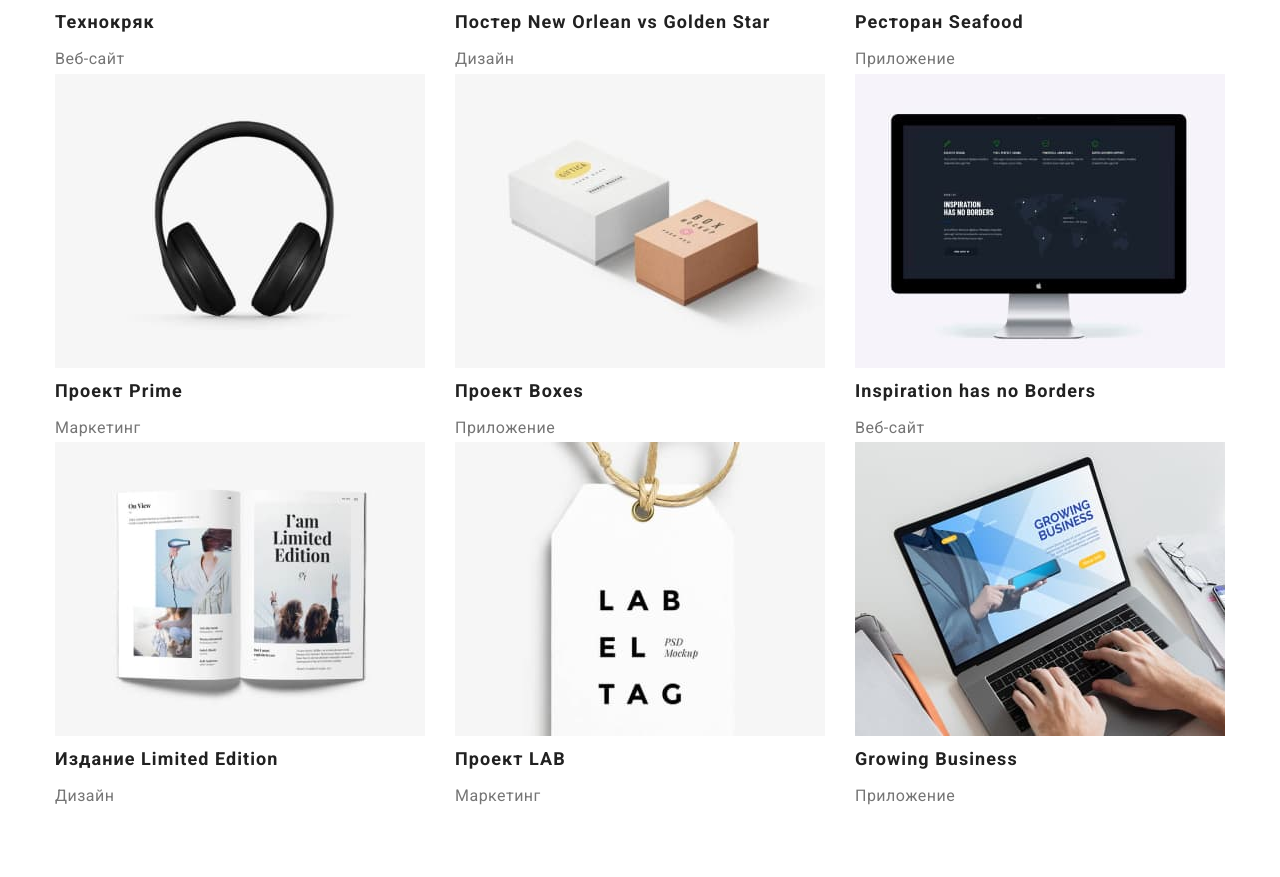
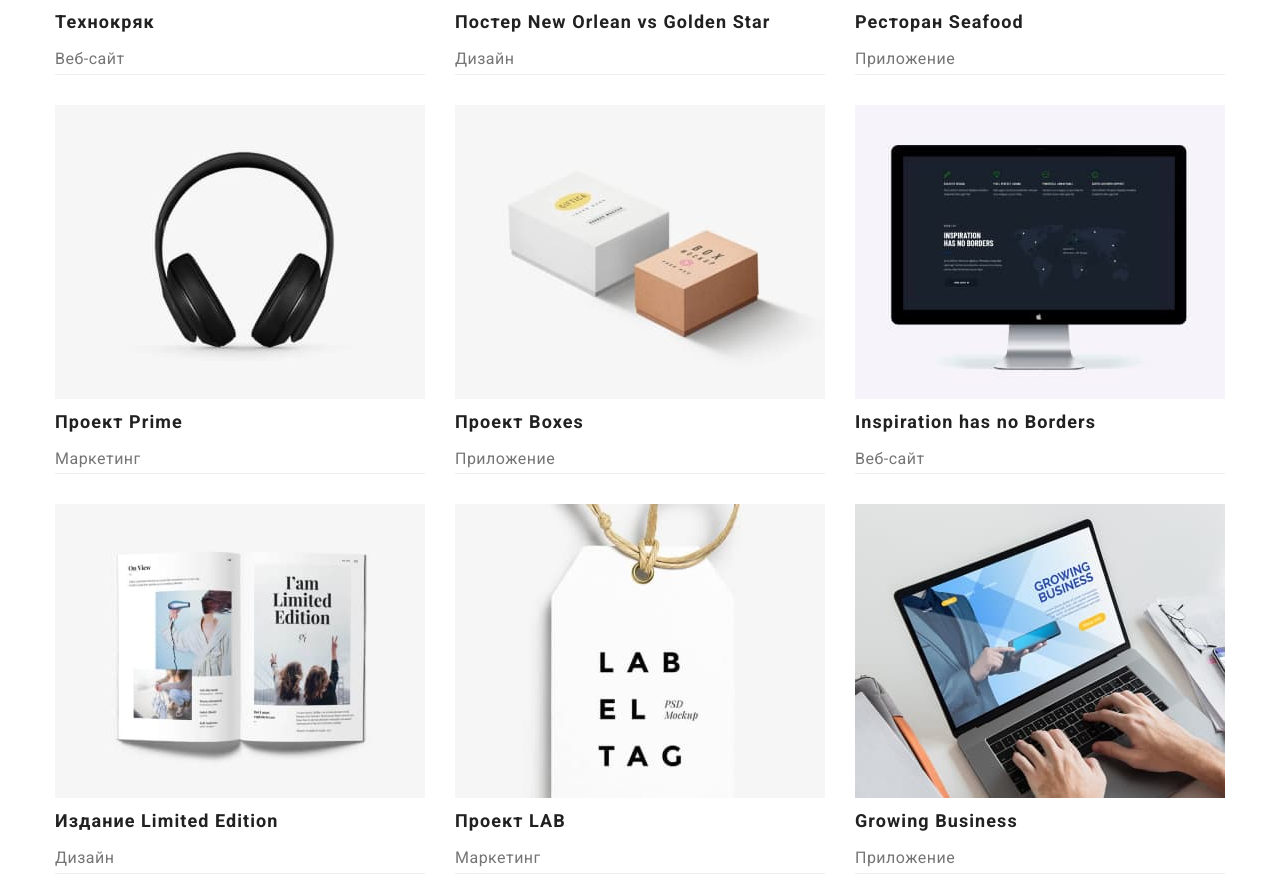
Before and after one commit to HIMARS666/goit-markup-hw-03., a plain HTML site: page portfolio.html in a window 1280 px wide. Shown: the part 557-1434 px from the top of the page. Drawn offline with nearby package versions, Linux system fonts and the light colour scheme.

Commit message:
Update style.css
Вносит изменения в css

```diff
--- a/css/style.css
+++ b/css/style.css
@@ -275,6 +275,10 @@ button {
   flex-basis: calc(100% / 3 - 30px);
   margin-right: 30px;
   background-color: var(--white-color);
+  border-bottom: 1px solid #eeeeee;
+}
+.cards:nth-child(-n + 6) {
+  margin-bottom: 30px;
 }
 .item-title {
   font-weight: bold;
```
